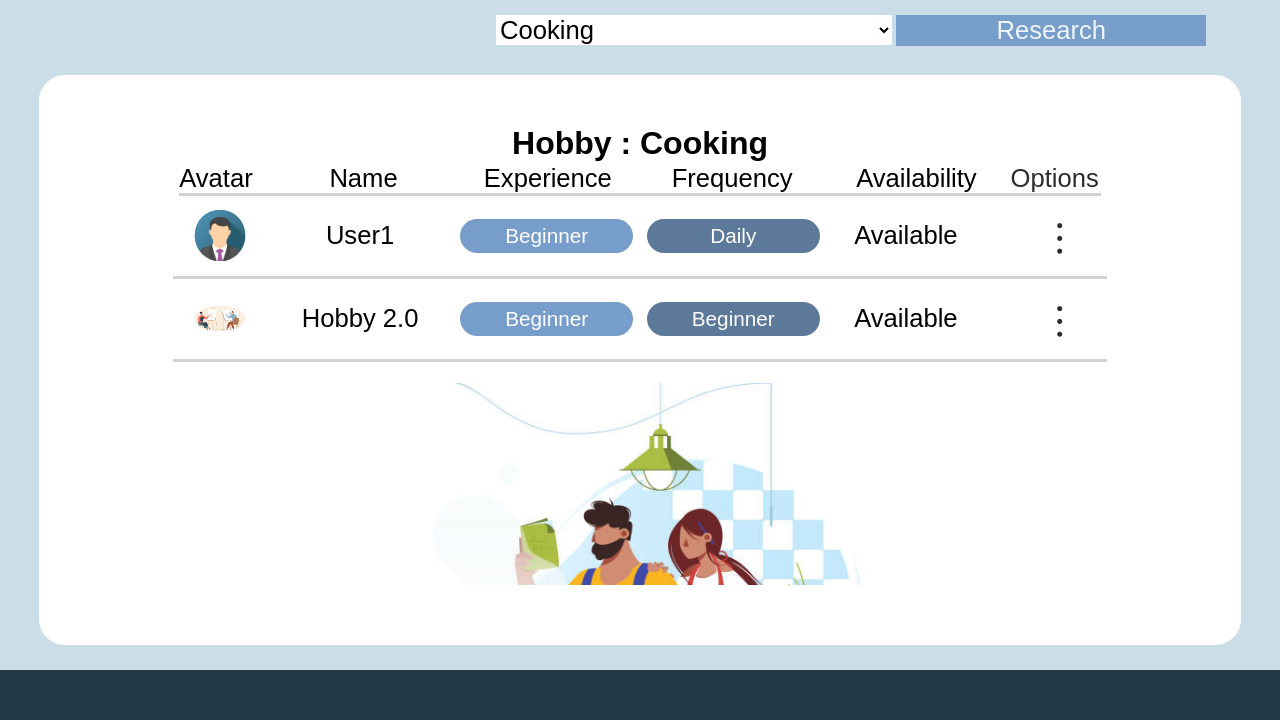
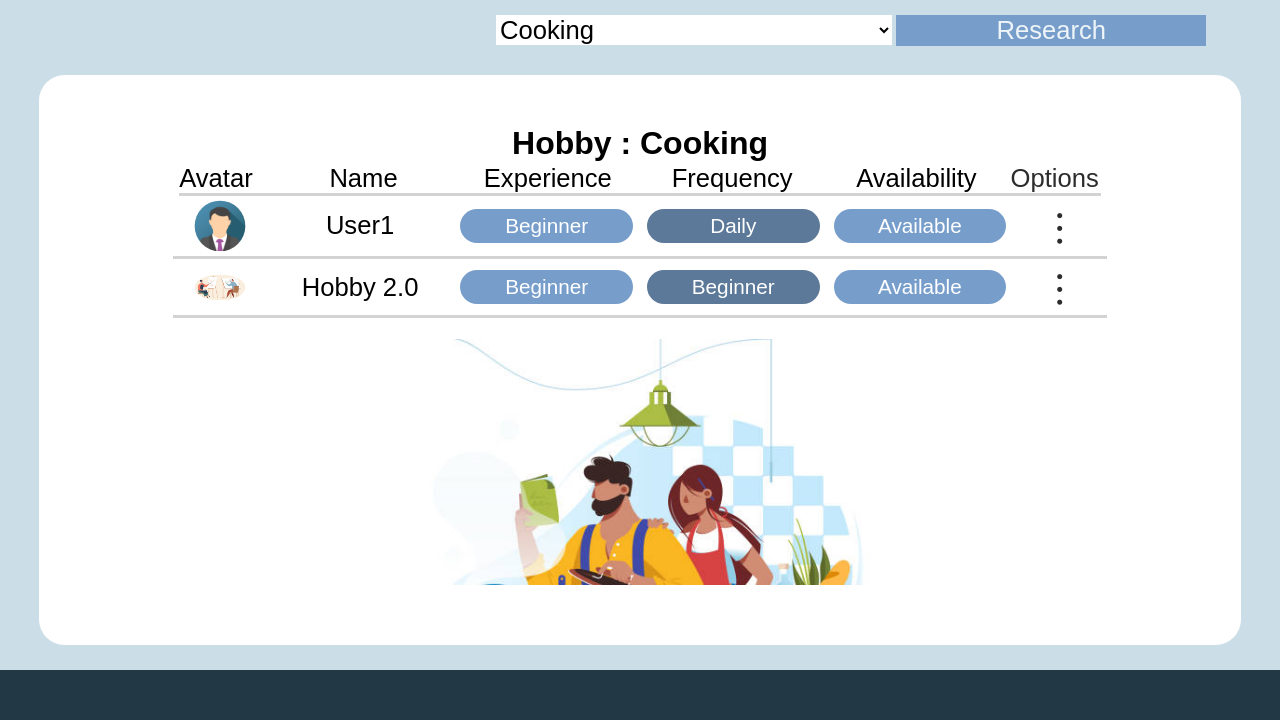
Before and after one commit to AlanHerve/First-Web, a PHP site: page /Tag.php?TAG=7 in a window 1280 px wide. Shown: the part 217-937 px from the top of the page. Run offline with PHP 8.4, Linux system fonts and the light colour scheme; data comes from the database, SQL or seed files in the repository.

Commit message:
final Commit

```diff
--- a/EditProfile.php
+++ b/EditProfile.php
@@ -44,7 +44,9 @@ if(!$row){
 
 ?>
 
-
+<div id="MainContainerF">
+    Welcome to the Profile Edition page !
+</div>
 
 
 <div id=confirmPrompt>
--- a/Tag.php
+++ b/Tag.php
@@ -116,9 +116,9 @@ if($result!=NULL){
 
             <div class="fieldtext">';
                 if($row["AVAILABLE"]==1){
-                    echo '<p class="tagAvailabiliy"  style="width:85%">Available</p>';
+                    echo '<p class="tagLightColor"  style="width:85%">Available</p>';
                 }else{
-                    echo '<p class="tagUnAvailable"  style="width:85%">Not Available</p>';
+                    echo '<p class="tagLightColor"  style="width:85%">Not Available</p>';
                 }
                 //TODO : fieldots
                 /*Modal giving additionnal options to the user */
--- a/newAccount.php
+++ b/newAccount.php
@@ -22,7 +22,10 @@ if($newAccount[2]!=NULL){
 }
 ?>
 
-
+<div id="MainContainerF">
+    Welcome to the Account Creation page !
+    you will be able to add a profile picture later when editing your profile
+</div>
 
 
 <div id="MainContainerF">
--- a/newPost.php
+++ b/newPost.php
@@ -48,7 +48,11 @@ if($_GET["SIDE"]==1){
 }
 
 
-      echo '<div id="MainContainerProfileSide1">
+      echo '
+      <div id="MainContainerF">
+      Choose a hobby to add to your profile ! You can only have each hobby once.
+      </div>
+      <div id="MainContainerProfileSide1">
                 <div>
                     <form id="myForm" action="./newPost.php?ID='.$_GET["ID"].'&SIDE=1" method="POST" enctype="multipart/form-data">
                         <input type="hidden" value="1" name = "processForm" id="processForm">
```
Also changed, not shown: readme.md.
